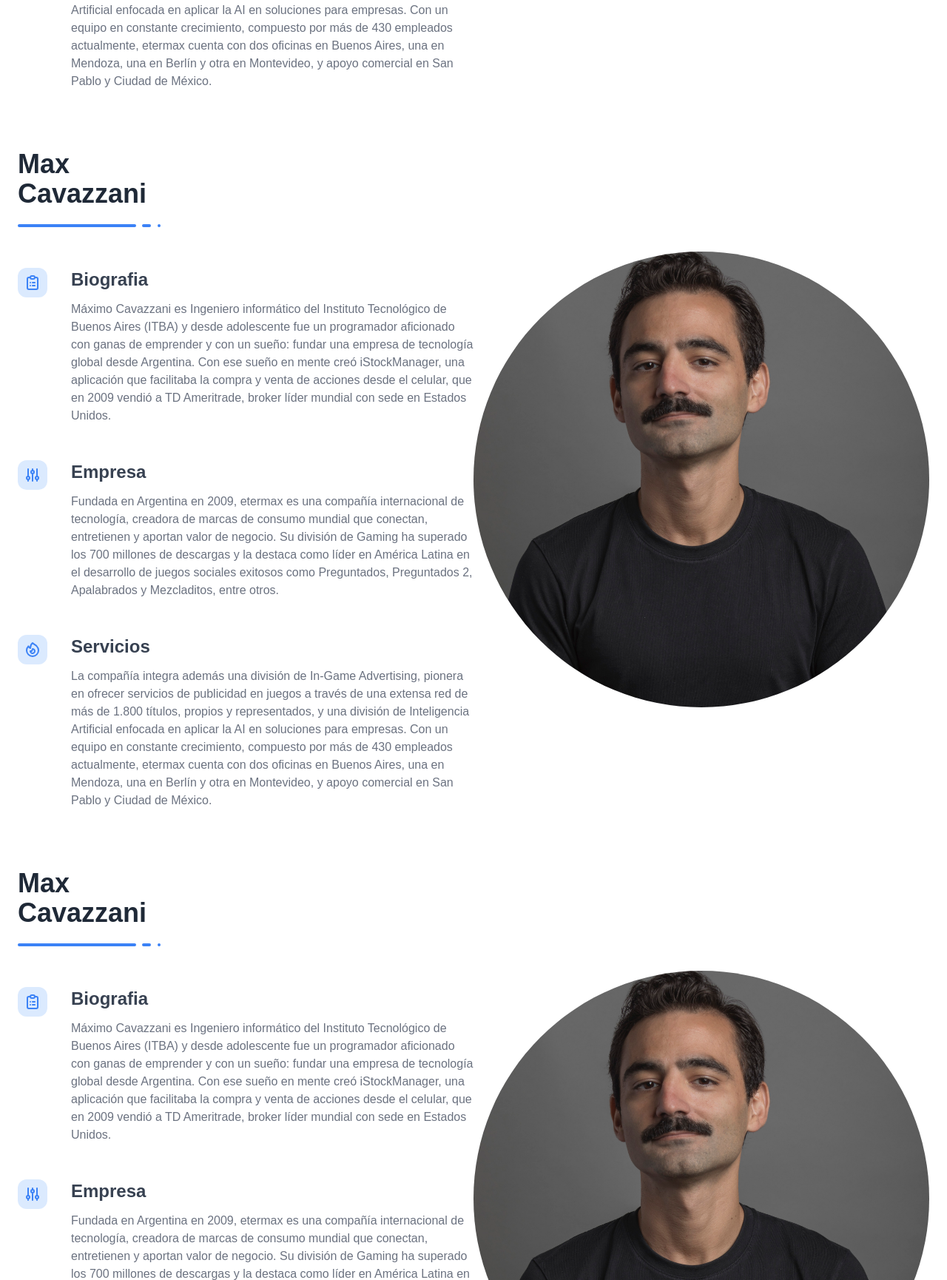
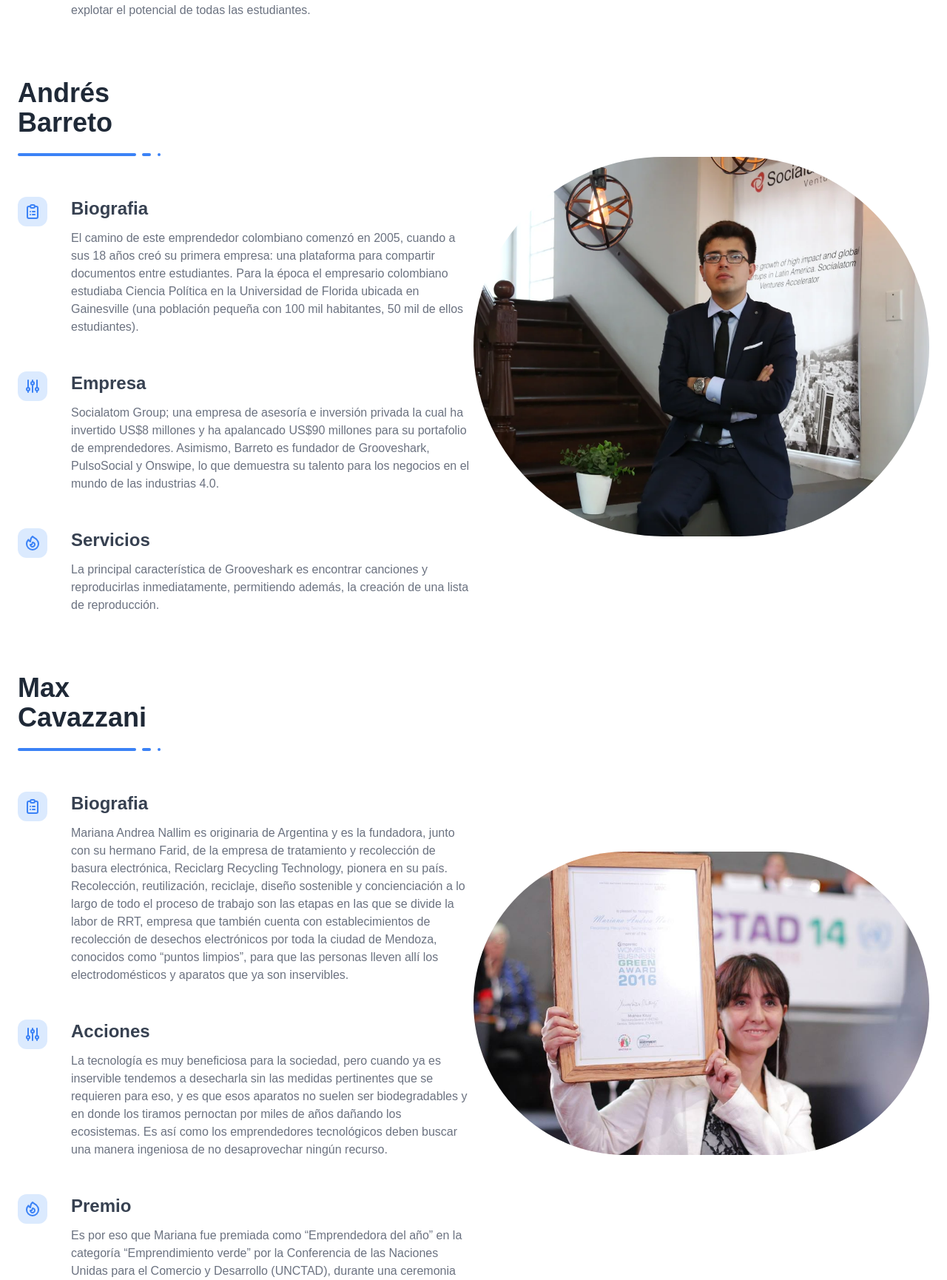
Before and after one commit to jisus-saurio/emprendedores, a plain HTML site: page index.html in a window 1280 px wide. Shown: the part 2897-4627 px from the top of the page at 74% size. Drawn offline with nearby package versions, Linux system fonts and the light colour scheme.

Commit message:
Agregando personas a index

```diff
--- a/index.html
+++ b/index.html
@@ -253,7 +253,7 @@
                 <div class="lg:flex lg:items-center">
                     <div class="w-full space-y-12 lg:w-1/2 ">
                         <div>
-                            <h1 class="text-3xl font-semibold text-gray-800 capitalize lg:text-4xl dark:text-white">Max <br> Cavazzani</h1>
+                            <h1 class="text-3xl font-semibold text-gray-800 capitalize lg:text-4xl dark:text-white">Mariana<br>Costa</h1>
 
                             <div class="mt-2">
                                 <span class="inline-block w-40 h-1 rounded-full bg-blue-500"></span>
@@ -273,8 +273,8 @@
                                 <h1 class="text-2xl font-semibold text-gray-700 capitalize dark:text-white">Biografia</h1>
 
                                 <p class="mt-3 text-gray-500 dark:text-gray-300">
-                                  Máximo Cavazzani es Ingeniero informático del Instituto Tecnológico de Buenos Aires (ITBA) y desde adolescente fue un programador aficionado con ganas de emprender y con un sueño: fundar una empresa de tecnología global desde Argentina. Con ese sueño en mente creó iStockManager,
-                                  una aplicación que facilitaba la compra y venta de acciones desde el celular, que en 2009 vendió a TD Ameritrade, broker líder mundial con sede en Estados Unidos.
+                                  Tiene un Bachiller en Relaciones Internacionales por la London School of Economics y una Maestría en Administración Pública y Desarrollo por la Universidad de Columbia en Nueva York. Es de Lima, Perú,
+                                  y está casada con Herman, que además es su cofundador en Laboratoria. Juntos disfrutan de la vida junto a su pequeña de dos años, Lucía.
                                 </p>
                             </div>
                         </div>
@@ -290,8 +290,8 @@
                                 <h1 class="text-2xl font-semibold text-gray-700 capitalize dark:text-white">Empresa</h1>
 
                                 <p class="mt-3 text-gray-500 dark:text-gray-300">
-                                  Fundada en Argentina en 2009, etermax es una compañía internacional de tecnología, creadora de marcas de consumo mundial que conectan, entretienen y aportan valor de negocio.
-                                  Su división de Gaming ha superado los 700 millones de descargas y la destaca como líder en América Latina en el desarrollo de juegos sociales exitosos como Preguntados, Preguntados 2, Apalabrados y Mezcladitos, entre otros.
+                                  Mariana es cofundadora y CEO de Laboratoria, una empresa social que está transformando la industria de tecnología en América Latina, dándole a miles de mujeres las herramientas para comenzar una carrera en el sector. Con centros de formación en Perú, Chile, México, Brasil,
+                                   y pronto más países de la región, Laboratoria está redefiniendo cómo preparar a jóvenes de menores oportunidades económicas para los empleos del futuro.
                                 </p>
                             </div>
                         </div>
@@ -308,15 +308,90 @@
                                 <h1 class="text-2xl font-semibold text-gray-700 capitalize dark:text-white">Servicios</h1>
 
                                 <p class="mt-3 text-gray-500 dark:text-gray-300">
-                                  La compañía integra además una división de In-Game Advertising, pionera en ofrecer servicios de publicidad en juegos a través de una extensa red de más de 1.800 títulos, propios y representados, y una división de Inteligencia Artificial enfocada en aplicar la AI en soluciones para empresas. Con un equipo en constante crecimiento, compuesto por más de 430 empleados actualmente,
-                                  etermax cuenta con dos oficinas en Buenos Aires, una en Mendoza, una en Berlín y otra en Montevideo, y apoyo comercial en San Pablo y Ciudad de México.
+                                  Laboratoria busca fomentar y consolidar una economía digital más diversa, inclusiva y competitiva en Latinoamérica. La organización de Mariana Costa ofrece un programa de seis meses de habilidades técnicas y de vida para mujeres que no han empezado aún una carrera profesional,
+                                  y que están interesadas en incursionar en la tecnología. Esta formación pretende explotar el potencial de todas las estudiantes.
                                 </p>
                             </div>
                         </div>
                     </div>
 
                     <div class="hidden lg:flex lg:items-center lg:w-1/2 lg:justify-center">
-                        <img class="w-[28rem] h-[28rem] object-cover xl:w-[34rem] xl:h-[34rem] rounded-full" src="img/maxim.jpg" alt="">
+                        <img class="w-[28rem] h-[28rem] object-cover xl:w-[34rem] xl:h-[34rem] rounded-full" src="img/Mariana Costa.png" alt="">
+                    </div>
+                </div>
+
+
+            </div>
+        </section>
+
+        <section class="bg-white dark:bg-gray-900">
+            <div class="container px-6 py-10 mx-auto">
+                <div class="lg:flex lg:items-center">
+                    <div class="w-full space-y-12 lg:w-1/2 ">
+                        <div>
+                            <h1 class="text-3xl font-semibold text-gray-800 capitalize lg:text-4xl dark:text-white">Andrés<br>Barreto</h1>
+
+                            <div class="mt-2">
+                                <span class="inline-block w-40 h-1 rounded-full bg-blue-500"></span>
+                                <span class="inline-block w-3 h-1 ml-1 rounded-full bg-blue-500"></span>
+                                <span class="inline-block w-1 h-1 ml-1 rounded-full bg-blue-500"></span>
+                            </div>
+                        </div>
+
+                        <div class="md:flex md:items-start md:-mx-4">
+                            <span class="inline-block p-2 text-blue-500 bg-blue-100 rounded-xl md:mx-4 dark:text-white dark:bg-blue-500">
+                                <svg xmlns="http://www.w3.org/2000/svg" class="w-6 h-6" fill="none" viewBox="0 0 24 24" stroke="currentColor">
+                                    <path stroke-linecap="round" stroke-linejoin="round" stroke-width="2" d="M9 5H7a2 2 0 00-2 2v12a2 2 0 002 2h10a2 2 0 002-2V7a2 2 0 00-2-2h-2M9 5a2 2 0 002 2h2a2 2 0 002-2M9 5a2 2 0 012-2h2a2 2 0 012 2m-3 7h3m-3 4h3m-6-4h.01M9 16h.01" />
+                                </svg>
+                            </span>
+
+                            <div class="mt-4 md:mx-4 md:mt-0">
+                                <h1 class="text-2xl font-semibold text-gray-700 capitalize dark:text-white">Biografia</h1>
+
+                                <p class="mt-3 text-gray-500 dark:text-gray-300">
+                                  El camino de este emprendedor colombiano comenzó en 2005, cuando a sus 18 años creó su primera empresa: una plataforma para compartir documentos entre estudiantes. Para la época el empresario colombiano estudiaba Ciencia Política en la Universidad de Florida ubicada en
+                                   Gainesville (una población pequeña con 100 mil habitantes, 50 mil de ellos estudiantes).
+                                </p>
+                            </div>
+                        </div>
+
+                        <div class="md:flex md:items-start md:-mx-4">
+                            <span class="inline-block p-2 text-blue-500 bg-blue-100 rounded-xl md:mx-4 dark:text-white dark:bg-blue-500">
+                                <svg xmlns="http://www.w3.org/2000/svg" class="w-6 h-6" fill="none" viewBox="0 0 24 24" stroke="currentColor">
+                                    <path stroke-linecap="round" stroke-linejoin="round" stroke-width="2" d="M12 6V4m0 2a2 2 0 100 4m0-4a2 2 0 110 4m-6 8a2 2 0 100-4m0 4a2 2 0 110-4m0 4v2m0-6V4m6 6v10m6-2a2 2 0 100-4m0 4a2 2 0 110-4m0 4v2m0-6V4" />
+                                </svg>
+                            </span>
+
+                            <div class="mt-4 md:mx-4 md:mt-0">
+                                <h1 class="text-2xl font-semibold text-gray-700 capitalize dark:text-white">Empresa</h1>
+
+                                <p class="mt-3 text-gray-500 dark:text-gray-300">
+                                  Socialatom Group; una empresa de asesoría e inversión privada la cual ha invertido US$8 millones y ha apalancado US$90 millones para su portafolio de emprendedores. Asimismo, Barreto es fundador de Grooveshark,
+                                   PulsoSocial y Onswipe, lo que demuestra su talento para los negocios en el mundo de las industrias 4.0.
+                                </p>
+                            </div>
+                        </div>
+
+                        <div class="md:flex md:items-start md:-mx-4">
+                            <span class="inline-block p-2 text-blue-500 bg-blue-100 rounded-xl md:mx-4 dark:text-white dark:bg-blue-500">
+                                <svg xmlns="http://www.w3.org/2000/svg" class="w-6 h-6" fill="none" viewBox="0 0 24 24" stroke="currentColor">
+                                    <path stroke-linecap="round" stroke-linejoin="round" stroke-width="2" d="M17.657 18.657A8 8 0 016.343 7.343S7 9 9 10c0-2 .5-5 2.986-7C14 5 16.09 5.777 17.656 7.343A7.975 7.975 0 0120 13a7.975 7.975 0 01-2.343 5.657z" />
+                                    <path stroke-linecap="round" stroke-linejoin="round" stroke-width="2" d="M9.879 16.121A3 3 0 1012.015 11L11 14H9c0 .768.293 1.536.879 2.121z" />
+                                </svg>
+                            </span>
+
+                            <div class="mt-4 md:mx-4 md:mt-0">
+                                <h1 class="text-2xl font-semibold text-gray-700 capitalize dark:text-white">Servicios</h1>
+
+                                <p class="mt-3 text-gray-500 dark:text-gray-300">
+                                  La principal característica de Grooveshark es encontrar canciones y reproducirlas inmediatamente, permitiendo además, la creación de una lista de reproducción.
+                                </p>
+                            </div>
+                        </div>
+                    </div>
+
+                    <div class="hidden lg:flex lg:items-center lg:w-1/2 lg:justify-center">
+                        <img class="w-[28rem] h-[28rem] object-cover xl:w-[34rem] xl:h-[34rem] rounded-full" src="img/Andrés Barreto.webp" alt="">
                     </div>
                 </div>
 
@@ -349,8 +424,8 @@
                                 <h1 class="text-2xl font-semibold text-gray-700 capitalize dark:text-white">Biografia</h1>
 
                                 <p class="mt-3 text-gray-500 dark:text-gray-300">
-                                  Máximo Cavazzani es Ingeniero informático del Instituto Tecnológico de Buenos Aires (ITBA) y desde adolescente fue un programador aficionado con ganas de emprender y con un sueño: fundar una empresa de tecnología global desde Argentina. Con ese sueño en mente creó iStockManager,
-                                  una aplicación que facilitaba la compra y venta de acciones desde el celular, que en 2009 vendió a TD Ameritrade, broker líder mundial con sede en Estados Unidos.
+                                  Mariana Andrea Nallim es originaria de Argentina y es la fundadora, junto con su hermano Farid, de la empresa de tratamiento y recolección de basura electrónica, Reciclarg Recycling Technology, pionera en su país. Recolección, reutilización, reciclaje, diseño sostenible y concienciación a lo largo de todo el proceso de trabajo son las etapas en las que se divide la labor de RRT, empresa que también cuenta con establecimientos de recolección de desechos electrónicos por toda la ciudad de Mendoza, conocidos como “puntos limpios”,
+                                  para que las personas lleven allí los electrodomésticos y aparatos que ya son inservibles.
                                 </p>
                             </div>
                         </div>
@@ -363,11 +438,11 @@
                             </span>
 
                             <div class="mt-4 md:mx-4 md:mt-0">
-                                <h1 class="text-2xl font-semibold text-gray-700 capitalize dark:text-white">Empresa</h1>
+                                <h1 class="text-2xl font-semibold text-gray-700 capitalize dark:text-white">Acciones</h1>
 
                                 <p class="mt-3 text-gray-500 dark:text-gray-300">
-                                  Fundada en Argentina en 2009, etermax es una compañía internacional de tecnología, creadora de marcas de consumo mundial que conectan, entretienen y aportan valor de negocio.
-                                  Su división de Gaming ha superado los 700 millones de descargas y la destaca como líder en América Latina en el desarrollo de juegos sociales exitosos como Preguntados, Preguntados 2, Apalabrados y Mezcladitos, entre otros.
+                                  La tecnología es muy beneficiosa para la sociedad, pero cuando ya es inservible tendemos a desecharla sin las medidas pertinentes que se requieren para eso, y es que esos aparatos no suelen ser biodegradables y en donde los tiramos pernoctan por miles de años dañando los ecosistemas.
+                                  Es así como los emprendedores tecnológicos deben buscar una manera ingeniosa de no desaprovechar ningún recurso.
                                 </p>
                             </div>
                         </div>
@@ -381,94 +456,18 @@
                             </span>
 
                             <div class="mt-4 md:mx-4 md:mt-0">
-                                <h1 class="text-2xl font-semibold text-gray-700 capitalize dark:text-white">Servicios</h1>
+                                <h1 class="text-2xl font-semibold text-gray-700 capitalize dark:text-white">Premio</h1>
 
                                 <p class="mt-3 text-gray-500 dark:text-gray-300">
-                                  La compañía integra además una división de In-Game Advertising, pionera en ofrecer servicios de publicidad en juegos a través de una extensa red de más de 1.800 títulos, propios y representados, y una división de Inteligencia Artificial enfocada en aplicar la AI en soluciones para empresas. Con un equipo en constante crecimiento, compuesto por más de 430 empleados actualmente,
-                                  etermax cuenta con dos oficinas en Buenos Aires, una en Mendoza, una en Berlín y otra en Montevideo, y apoyo comercial en San Pablo y Ciudad de México.
+                                  Es por eso que Mariana fue premiada como “Emprendedora del año” en la categoría “Emprendimiento verde” por la Conferencia de las Naciones Unidas para el Comercio y Desarrollo (UNCTAD), durante una ceremonia que se celebró en Nairobi (capital de Kenia),
+                                   en julio de 2017. Ella fue la única emprendedora de América que clasificó entre un grupo de 73 candidatas, lo que supone un mérito tremendo.
                                 </p>
                             </div>
                         </div>
                     </div>
 
                     <div class="hidden lg:flex lg:items-center lg:w-1/2 lg:justify-center">
-                        <img class="w-[28rem] h-[28rem] object-cover xl:w-[34rem] xl:h-[34rem] rounded-full" src="img/maxim.jpg" alt="">
-                    </div>
-                </div>
-
-
-            </div>
-        </section>
-
-        <section class="bg-white dark:bg-gray-900">
-            <div class="container px-6 py-10 mx-auto">
-                <div class="lg:flex lg:items-center">
-                    <div class="w-full space-y-12 lg:w-1/2 ">
-                        <div>
-                            <h1 class="text-3xl font-semibold text-gray-800 capitalize lg:text-4xl dark:text-white">Max <br> Cavazzani</h1>
-
-                            <div class="mt-2">
-                                <span class="inline-block w-40 h-1 rounded-full bg-blue-500"></span>
-                                <span class="inline-block w-3 h-1 ml-1 rounded-full bg-blue-500"></span>
-                                <span class="inline-block w-1 h-1 ml-1 rounded-full bg-blue-500"></span>
-                            </div>
-                        </div>
-
-                        <div class="md:flex md:items-start md:-mx-4">
-                            <span class="inline-block p-2 text-blue-500 bg-blue-100 rounded-xl md:mx-4 dark:text-white dark:bg-blue-500">
-                                <svg xmlns="http://www.w3.org/2000/svg" class="w-6 h-6" fill="none" viewBox="0 0 24 24" stroke="currentColor">
-                                    <path stroke-linecap="round" stroke-linejoin="round" stroke-width="2" d="M9 5H7a2 2 0 00-2 2v12a2 2 0 002 2h10a2 2 0 002-2V7a2 2 0 00-2-2h-2M9 5a2 2 0 002 2h2a2 2 0 002-2M9 5a2 2 0 012-2h2a2 2 0 012 2m-3 7h3m-3 4h3m-6-4h.01M9 16h.01" />
-                                </svg>
-                            </span>
-
-                            <div class="mt-4 md:mx-4 md:mt-0">
-                                <h1 class="text-2xl font-semibold text-gray-700 capitalize dark:text-white">Biografia</h1>
-
-                                <p class="mt-3 text-gray-500 dark:text-gray-300">
-                                  Máximo Cavazzani es Ingeniero informático del Instituto Tecnológico de Buenos Aires (ITBA) y desde adolescente fue un programador aficionado con ganas de emprender y con un sueño: fundar una empresa de tecnología global desde Argentina. Con ese sueño en mente creó iStockManager,
-                                  una aplicación que facilitaba la compra y venta de acciones desde el celular, que en 2009 vendió a TD Ameritrade, broker líder mundial con sede en Estados Unidos.
-                                </p>
-                            </div>
-                        </div>
-
-                        <div class="md:flex md:items-start md:-mx-4">
-                            <span class="inline-block p-2 text-blue-500 bg-blue-100 rounded-xl md:mx-4 dark:text-white dark:bg-blue-500">
-                                <svg xmlns="http://www.w3.org/2000/svg" class="w-6 h-6" fill="none" viewBox="0 0 24 24" stroke="currentColor">
-                                    <path stroke-linecap="round" stroke-linejoin="round" stroke-width="2" d="M12 6V4m0 2a2 2 0 100 4m0-4a2 2 0 110 4m-6 8a2 2 0 100-4m0 4a2 2 0 110-4m0 4v2m0-6V4m6 6v10m6-2a2 2 0 100-4m0 4a2 2 0 110-4m0 4v2m0-6V4" />
-                                </svg>
-                            </span>
-
-                            <div class="mt-4 md:mx-4 md:mt-0">
-                                <h1 class="text-2xl font-semibold text-gray-700 capitalize dark:text-white">Empresa</h1>
-
-                                <p class="mt-3 text-gray-500 dark:text-gray-300">
-                                  Fundada en Argentina en 2009, etermax es una compañía internacional de tecnología, creadora de marcas de consumo mundial que conectan, entretienen y aportan valor de negocio.
-                                  Su división de Gaming ha superado los 700 millones de descargas y la destaca como líder en América Latina en el desarrollo de juegos sociales exitosos como Preguntados, Preguntados 2, Apalabrados y Mezcladitos, entre otros.
-                                </p>
-                            </div>
-                        </div>
-
-                        <div class="md:flex md:items-start md:-mx-4">
-                            <span class="inline-block p-2 text-blue-500 bg-blue-100 rounded-xl md:mx-4 dark:text-white dark:bg-blue-500">
-                                <svg xmlns="http://www.w3.org/2000/svg" class="w-6 h-6" fill="none" viewBox="0 0 24 24" stroke="currentColor">
-                                    <path stroke-linecap="round" stroke-linejoin="round" stroke-width="2" d="M17.657 18.657A8 8 0 016.343 7.343S7 9 9 10c0-2 .5-5 2.986-7C14 5 16.09 5.777 17.656 7.343A7.975 7.975 0 0120 13a7.975 7.975 0 01-2.343 5.657z" />
-                                    <path stroke-linecap="round" stroke-linejoin="round" stroke-width="2" d="M9.879 16.121A3 3 0 1012.015 11L11 14H9c0 .768.293 1.536.879 2.121z" />
-                                </svg>
-                            </span>
-
-                            <div class="mt-4 md:mx-4 md:mt-0">
-                                <h1 class="text-2xl font-semibold text-gray-700 capitalize dark:text-white">Servicios</h1>
-
-                                <p class="mt-3 text-gray-500 dark:text-gray-300">
-                                  La compañía integra además una división de In-Game Advertising, pionera en ofrecer servicios de publicidad en juegos a través de una extensa red de más de 1.800 títulos, propios y representados, y una división de Inteligencia Artificial enfocada en aplicar la AI en soluciones para empresas. Con un equipo en constante crecimiento, compuesto por más de 430 empleados actualmente,
-                                  etermax cuenta con dos oficinas en Buenos Aires, una en Mendoza, una en Berlín y otra en Montevideo, y apoyo comercial en San Pablo y Ciudad de México.
-                                </p>
-                            </div>
-                        </div>
-                    </div>
-
-                    <div class="hidden lg:flex lg:items-center lg:w-1/2 lg:justify-center">
-                        <img class="w-[28rem] h-[28rem] object-cover xl:w-[34rem] xl:h-[34rem] rounded-full" src="img/maxim.jpg" alt="">
+                        <img class="w-[28rem] h-[28rem] object-cover xl:w-[34rem] xl:h-[34rem] rounded-full" src="img/Mariana Nallim.jpg" alt="">
                     </div>
                 </div>
 
```
Also changed, not shown: img/Andrés Barreto.webp (added), img/Mariana Costa.png (added), img/Mariana Nallim.jpg (added).
